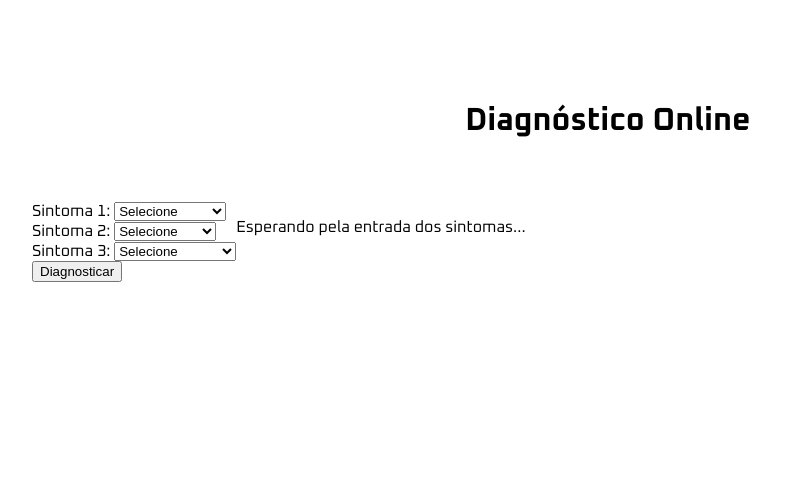
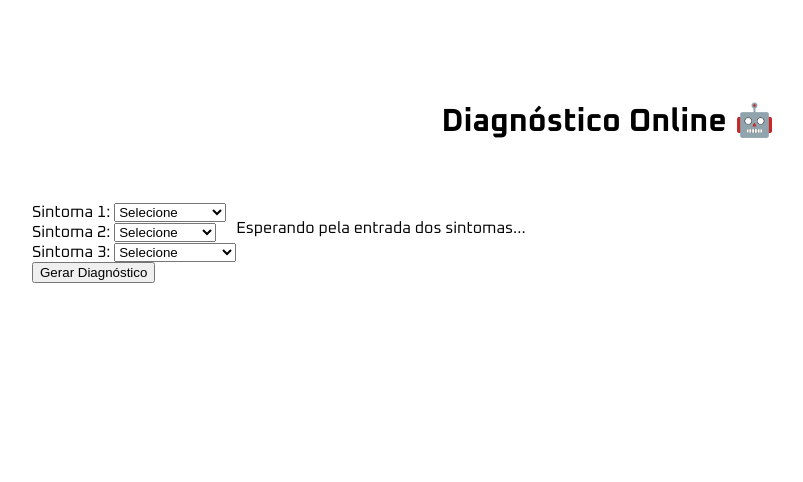
Before and after one commit to flnnn/diagnostico-online, a Flask app: page / in a window 1280 px wide. Shown: the top 482 px of the page, without its empty margins (32-835 px from the left). Run offline with Flask 3, Linux system fonts and the light colour scheme.

Commit message:
Update index.html

```diff
--- a/templates/index.html
+++ b/templates/index.html
@@ -8,12 +8,12 @@
 </head>
 <body>
     <header>
-        <h1>Diagnóstico Online</h1>
+        <h1>Diagnóstico Online 🤖</h1>
     </header>
     <main>
         <section class="sintomas">
             <form action="/llm" method="POST">
-                <div>
+                <div class="sintoma">
                     <label for="sintoma1">Sintoma 1:</label>
                     <select id="sintoma1" name="sintoma1">
                         <option value="">Selecione</option>
@@ -22,7 +22,7 @@
                         <option value="dorDeCabeca">Dor de Cabeça</option>
                     </select>
                 </div>
-                <div>
+                <div class="sintoma">
                     <label for="sintoma2">Sintoma 2:</label>
                     <select id="sintoma2" name="sintoma2">
                         <option value="">Selecione</option>
@@ -31,7 +31,7 @@
                         <option value="calafrios">Calafrios</option>
                     </select>
                 </div>
-                <div>
+                <div class="sintoma">
                     <label for="sintoma3">Sintoma 3:</label>
                     <select id="sintoma3" name="sintoma3">
                         <option value="">Selecione</option>
@@ -40,7 +40,7 @@
                         <option value="dorGarganta">Dor de Garganta</option>
                     </select>
                 </div>
-                <button id="gerarDiagnostico">Diagnosticar</button>
+                <button id="gerarDiagnostico">Gerar Diagnóstico</button>
             </form>
         </section>
         <section class="diagnostico">
```
